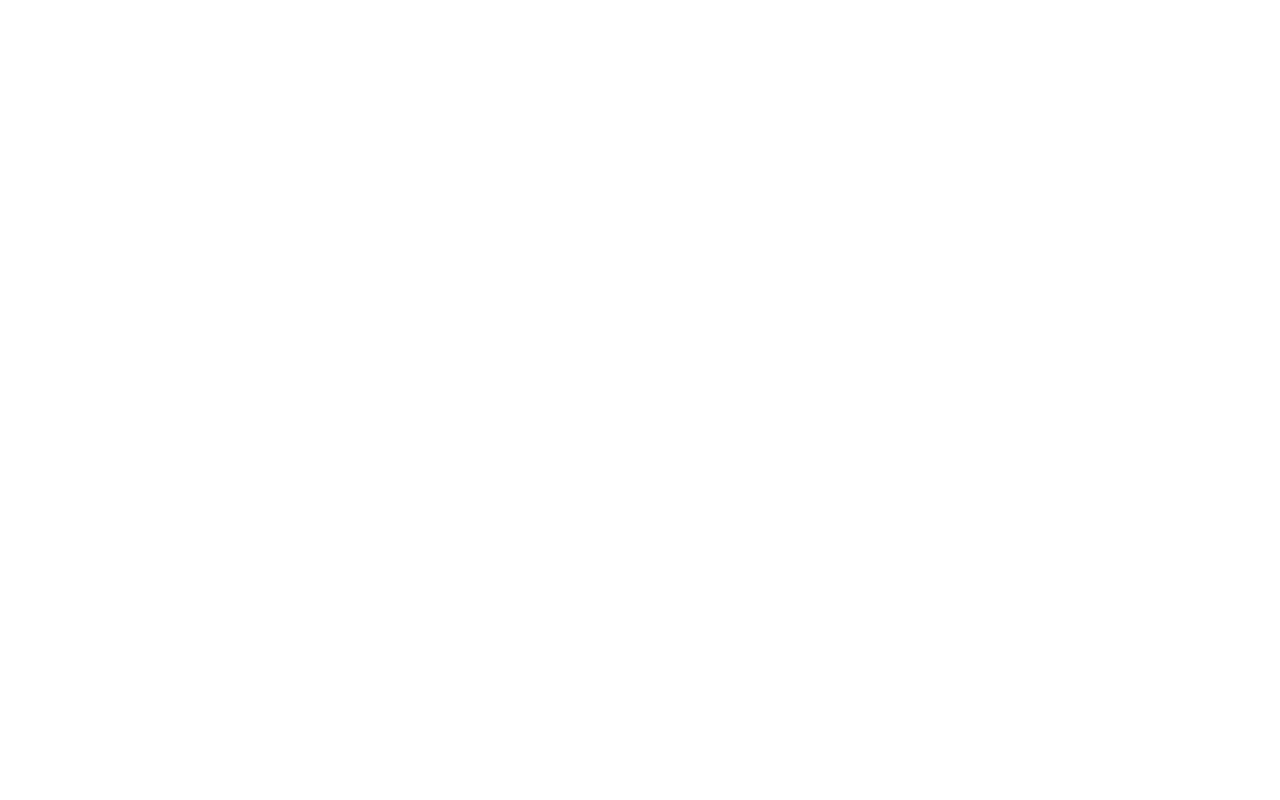
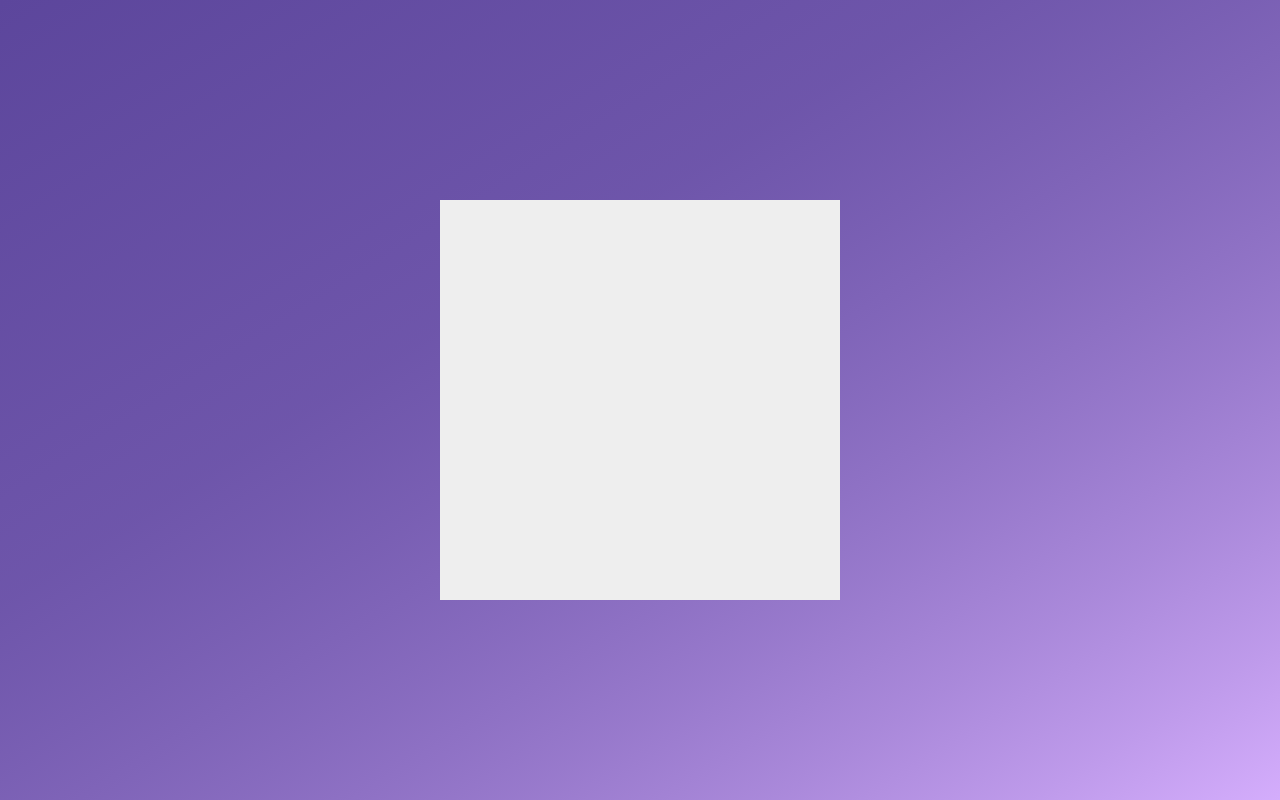
Before and after one commit to 05v/F3M8SKIL, a plain HTML site: page AgendaApp/index.html in a window 1280 px wide. Drawn offline with Linux system fonts and the light colour scheme.

Commit message:
add agenda class and styling to agenda and body

```diff
--- a/AgendaApp/js/main.js
+++ b/AgendaApp/js/main.js
@@ -33,15 +33,21 @@ class Agenda {
   htmlElement;
 
   constructor(data) {
+    this.htmlElement = document.createElement("article");
+    this.htmlElement.classList.add("agenda");
+    this.data = data;
     this.renderer = new Renderer();
-    this.data = data;
+    this.renderer.render("body", this.htmlElement);
     this.header = new Header(this.data.name);
     this.month = new Month(this, this.data.days);
-    this.htmlElement = document.createElement("article");
   }
 }
 
-class Renderer {}
+class Renderer {
+  render(placeToRender, whatToRender) {
+    document.querySelector(placeToRender).appendChild(whatToRender);
+  }
+}
 
 class Header {
   nameOfMonth;
--- a/AgendaApp/scss/abstracts/_mixins.scss
+++ b/AgendaApp/scss/abstracts/_mixins.scss
@@ -0,0 +1,5 @@
+@mixin flexCenter() {
+    display: flex;
+    justify-content: center;
+    align-items: center;
+}
--- a/AgendaApp/scss/base.scss
+++ b/AgendaApp/scss/base.scss
@@ -0,0 +1,7 @@
+@use "../scss/abstracts/mixins";
+
+body {
+    background: linear-gradient(to bottom right, #5C469C, 70%, #D4ADFC);
+    min-height: 100vh;
+    @include mixins.flexCenter;
+}
--- /dev/null
+++ b/AgendaApp/scss/components/agenda/agenda.scss
@@ -0,0 +1,5 @@
+.agenda {
+    width: 40rem;
+    aspect-ratio: 1/1;
+    background-color: #eee;
+}
--- a/AgendaApp/scss/style.scss
+++ b/AgendaApp/scss/style.scss
@@ -1,3 +1,4 @@
 @use 'abstracts/reset';
 @use 'base';
-@use 'abstracts/mediaqueries'
+@use 'components/agenda/agenda.scss';
+@use 'abstracts/mediaqueries';
```
Also changed, not shown: AgendaApp/css/style.css, 1 other file.
